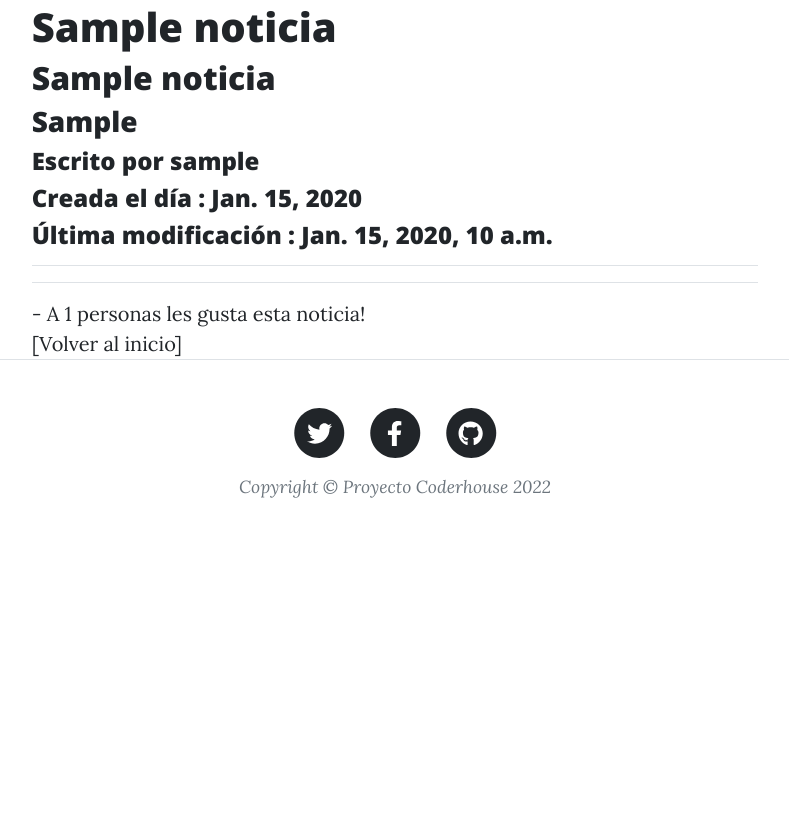
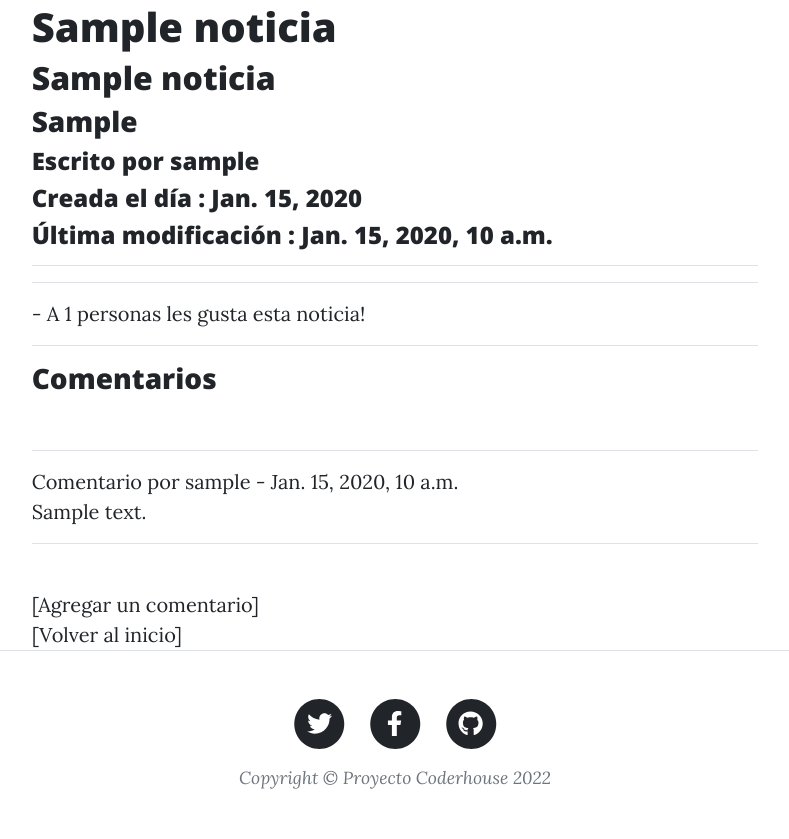
Before and after one commit to ckalvaro/proyecto_django, a Django app: page /AppBlog/noticia/1 in a window 1280 px wide. Shown: the part 453-1292 px from the top of the page, without its empty margins (245-1034 px from the left). Before the commit the page ends 951 px from the top, so only its background shows below. Run offline with Django 4.2, Linux system fonts and the light colour scheme; tables that the repository leaves empty hold one stand-in row (values such as "Sample post"); parts of the project's set-up code (start-up, migrations or seed data) failed here and were passed over; some libraries are stand-ins or nearby versions.

Commit message:
comentarios en noticias

```diff
--- a/Stamps/AppBlog/admin.py
+++ b/Stamps/AppBlog/admin.py
@@ -1,5 +1,6 @@
 from django.contrib import admin
-from AppBlog.models import Noticia, Categoria
+from AppBlog.models import Noticia, Categoria, Comentario
 # Register your models here.
 admin.site.register(Noticia)
 admin.site.register(Categoria)
+admin.site.register(Comentario)
--- a/Stamps/AppBlog/models.py
+++ b/Stamps/AppBlog/models.py
@@ -34,3 +34,12 @@ class Noticia(models.Model):
 
     def cantidad_likes(self):
         return self.likes.count()
+
+class Comentario(models.Model):
+    noticia = models.ForeignKey(Noticia, on_delete=models.CASCADE, related_name='comentarios')
+    autor = models.ForeignKey(User, on_delete=models.CASCADE)
+    texto = RichTextField(blank = True, max_length=255)
+    fecha_creacion = models.DateTimeField(auto_now_add = True)
+
+    def __str__(self):
+        return "Comentario de %s en Noticia %s" % (self.autor, self.noticia.titulo)
--- a/Stamps/AppBlog/templates/AppBlog/noticia_detalle.html
+++ b/Stamps/AppBlog/templates/AppBlog/noticia_detalle.html
@@ -40,5 +40,22 @@
         <hr>
         - A {{ cantidad_likes }} personas les gusta esta noticia!
         <br>
+        <hr>
+        <h3> Comentarios </h3>
+        <br>
+        {% if not noticia.comentarios.all %}
+        - Aún no hay comentarios.
+        {% else %}
+                {% for comentario in noticia.comentarios.all %}
+                <hr>
+                Comentario por {{ comentario.autor }} - {{ comentario.fecha_creacion }}
+                <br>
+                {{ comentario.texto|safe }}
+                <hr>
+                {% endfor %}
+        {% endif %}
+        <br>
+        <a href="#">[Agregar un comentario]</a>
+        <br>
         <a href="{% url 'AppBlog:inicio' %}">[Volver al inicio]</a>
 {% endblock %}
```
Also changed, not shown: Stamps/AppBlog/migrations/0016_comentario.py (added), Stamps/AppBlog/migrations/0017_alter_comentario_noticia.py (added).
